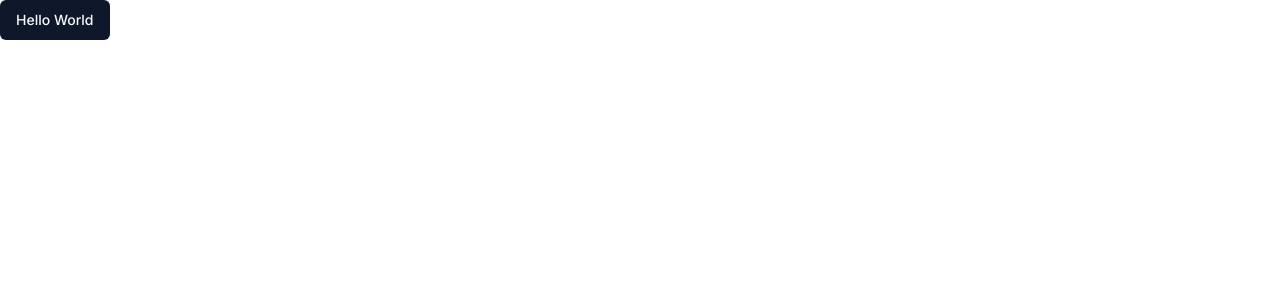
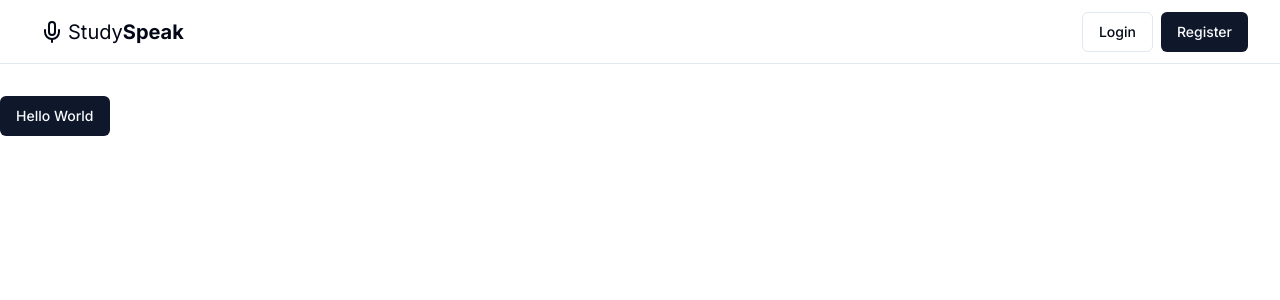
Before and after one commit to cartersingle/studyspeak, a Next.js app: page / in a window 1280 px wide. Shown: the top 300 px of the page. Built offline with nearby package versions, Linux system fonts and the light colour scheme.

Commit message:
add navbar

```diff
--- a/src/app/layout.tsx
+++ b/src/app/layout.tsx
@@ -1,8 +1,10 @@
 import type { Metadata } from "next";
 import { Inter as FontSans } from "next/font/google";
+
 import "./globals.css";
 import { cn } from "@/lib/utils";
 import { QueryProvider } from "@/components/providers/query-provider";
+import { Navbar } from "@/components/navbar";
 
 const fontSans = FontSans({ subsets: ["latin"], variable: "--font-sans" });
 
@@ -24,7 +26,10 @@ export default function RootLayout({
           fontSans.variable
         )}
       >
-        <QueryProvider>{children}</QueryProvider>
+        <QueryProvider>
+          <Navbar />
+          <main className="pt-24">{children}</main>
+        </QueryProvider>
       </body>
     </html>
   );
--- /dev/null
+++ b/src/components/navbar.tsx
@@ -0,0 +1,27 @@
+import { Mic } from "lucide-react";
+import Link from "next/link";
+import { Button } from "./ui/button";
+
+export const Navbar = () => {
+  return (
+    <nav className="fixed inset-0 h-16 border-b bg-background flex items-center">
+      <div className="container flex items-center justify-between">
+        <Link
+          href={"/"}
+          className="text-xl flex items-center hover:bg-muted transition p-2 rounded-md"
+        >
+          <Mic className="mr-1" />
+          Study<span className="font-bold">Speak</span>
+        </Link>
+        <div className="flex items-center gap-x-2">
+          <Button variant="outline" asChild>
+            <Link href="/login">Login</Link>
+          </Button>
+          <Button>
+            <Link href="/register">Register</Link>
+          </Button>
+        </div>
+      </div>
+    </nav>
+  );
+};
```
